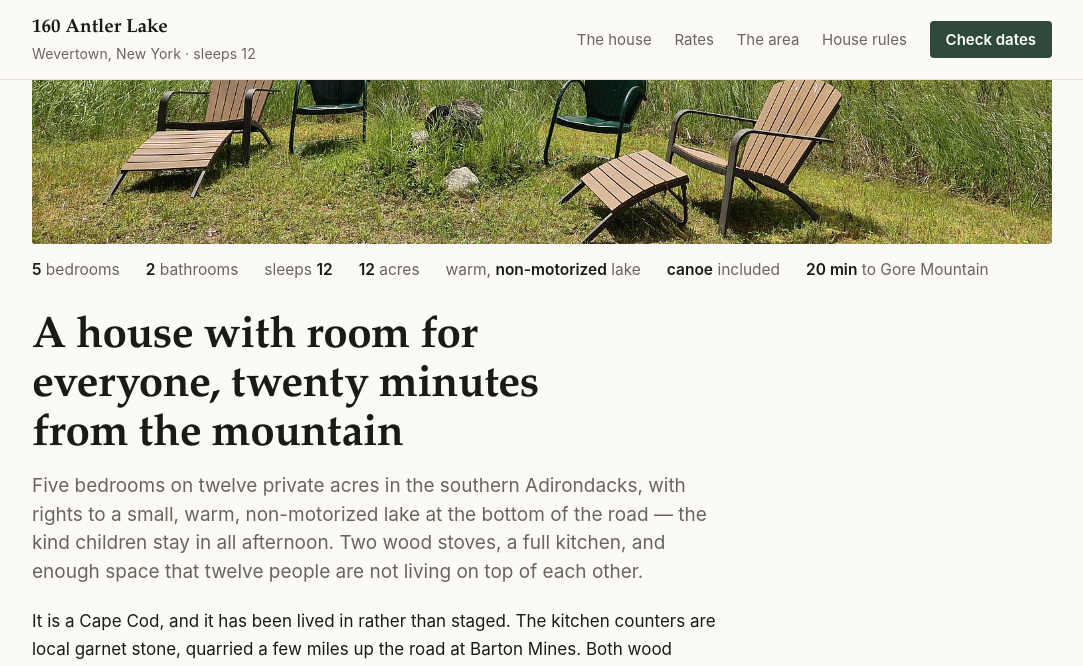
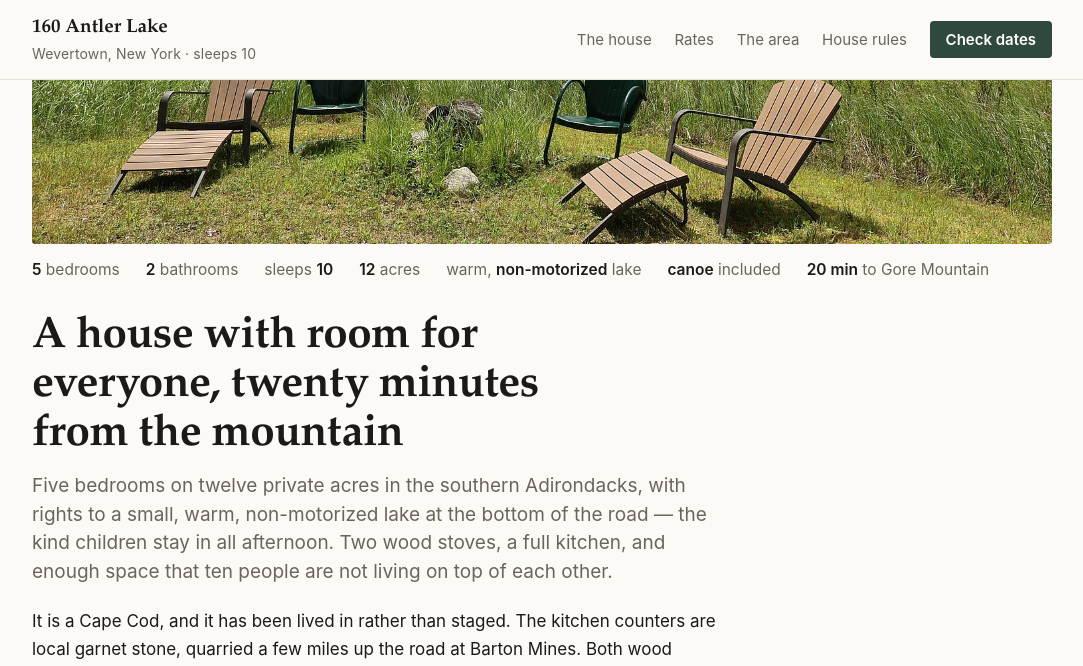
Before and after one commit to wirewalktech/rentals-wirewalk, a Jekyll site: the page built from index.html, in a window 1280 px wide and 900 px high, scrolled down 304 px. Shown: the top 666 px of the window, without its empty margins (98-1181 px from the left). Built offline with Jekyll 4.4.1, drawn with Linux system fonts in a browser that asks for light colours.

Commit message:
Sleeps 10, not 12
Corrected in the booking engine (guest cap now refuses 11+), the property data
and the copy. The cap matters: a site that accepts a booking for twelve and a
house that sleeps ten is an argument on arrival.

Co-Authored-By: Claude Opus 5 <noreply@anthropic.com>
Claude-Session: https://claude.ai/code/session_01QBpvzzUp6VUoSqtkPD9YXJ

```diff
--- a/_data/properties.yml
+++ b/_data/properties.yml
@@ -5,7 +5,7 @@
   county: Warren County
   beds: 5
   baths: 2
-  sleeps: 12
+  sleeps: 10
   acres: 12
   photos: 38
   active: true
--- a/_layouts/default.html
+++ b/_layouts/default.html
@@ -14,7 +14,7 @@
 <link rel="stylesheet" href="{{ '/assets/site.css' | relative_url }}">
 </head><body>
 <header class="top"><div class="wrap">
-  <a class="brand" href="{{ '/' | relative_url }}">160 Antler Lake<s>Wevertown, New York &middot; sleeps 12</s></a>
+  <a class="brand" href="{{ '/' | relative_url }}">160 Antler Lake<s>Wevertown, New York &middot; sleeps 10</s></a>
   <nav class="top">
     <a href="{{ '/the-house/' | relative_url }}">The house</a>
     <a href="{{ '/rates/' | relative_url }}">Rates</a>
--- a/index.html
+++ b/index.html
@@ -4,7 +4,7 @@ title: 160 Antler Lake
 description: >-
   A five-bedroom house on twelve private acres in the southern Adirondacks,
   twenty minutes from Gore Mountain, with lake rights to Antler Lake. Sleeps
-  twelve. Booked directly with the owner.
+  ten. Booked directly with the owner.
 permalink: /
 ---
 
@@ -14,7 +14,7 @@ permalink: /
          alt="Chairs at the edge of Antler Lake on a summer afternoon" fetchpriority="high">
     <div class="hero-meta">
       <span><b>5</b> bedrooms</span><span><b>2</b> bathrooms</span>
-      <span>sleeps <b>12</b></span><span><b>12</b> acres</span>
+      <span>sleeps <b>10</b></span><span><b>12</b> acres</span>
       <span>warm, <b>non-motorized</b> lake</span><span><b>canoe</b> included</span><span><b>20 min</b> to Gore Mountain</span>
     </div>
   </div>
@@ -24,7 +24,7 @@ permalink: /
     <p class="lede">Five bedrooms on twelve private acres in the southern Adirondacks, with
     rights to a small, warm, non-motorized lake at the bottom of the road &mdash; the kind
     children stay in all afternoon. Two wood stoves, a full kitchen, and
-    enough space that twelve people are not living on top of each other.</p>
+    enough space that ten people are not living on top of each other.</p>
 
     <p>It is a Cape Cod, and it has been lived in rather than staged. The kitchen counters are
     local garnet stone, quarried a few miles up the road at Barton Mines. Both wood stoves work
```
